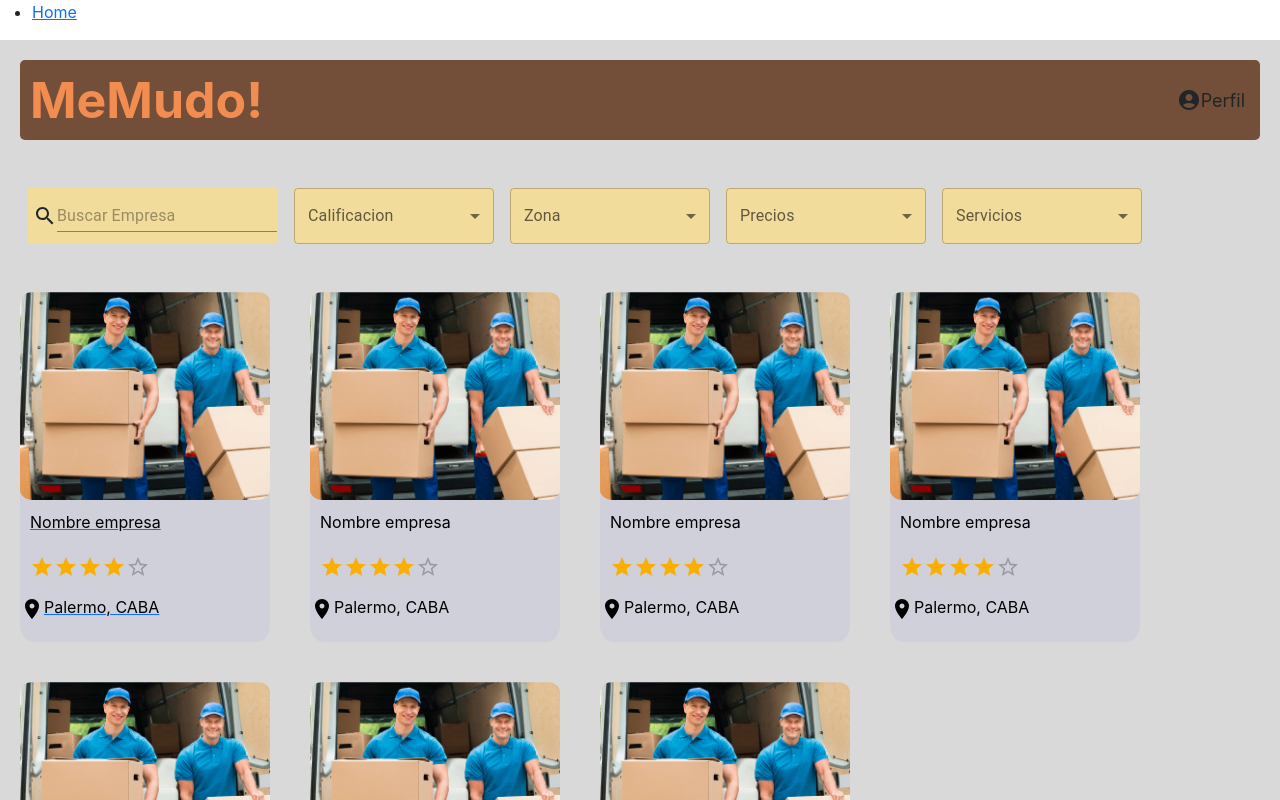
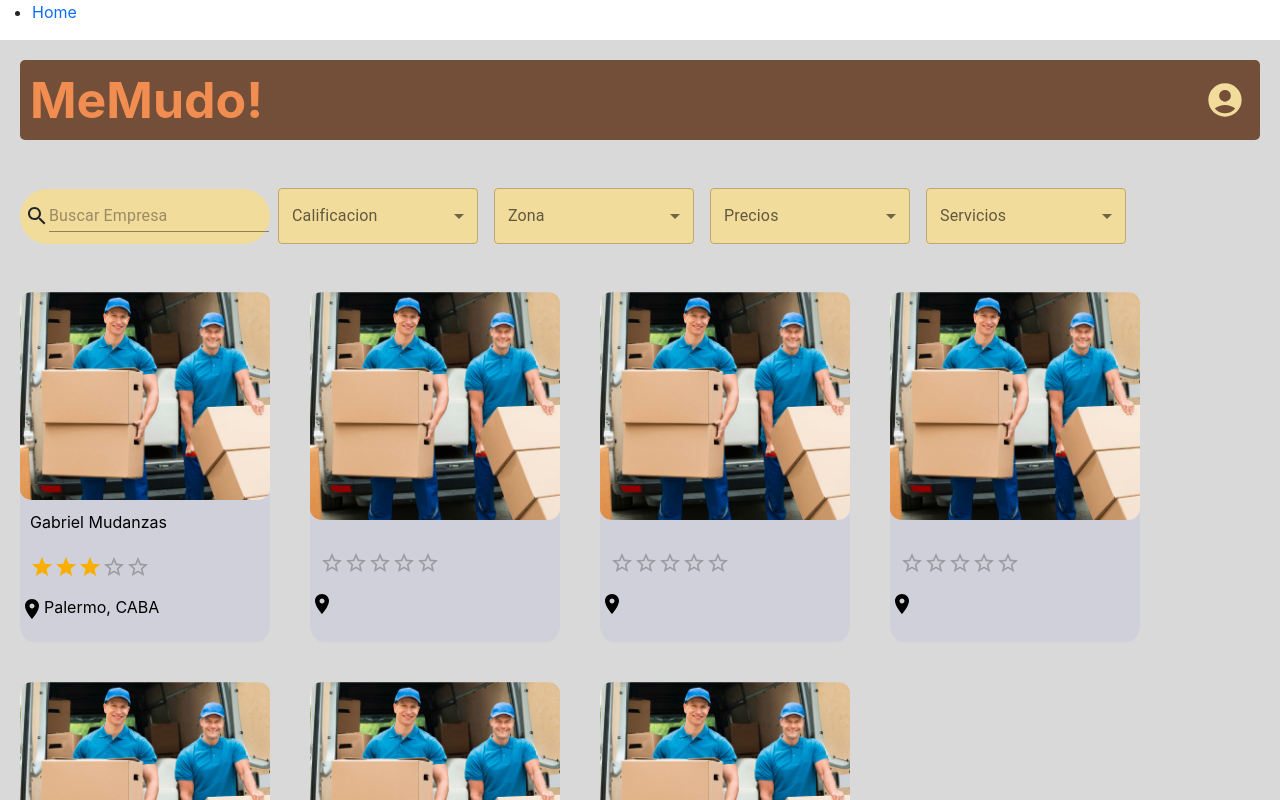
Before and after one commit to IgnacioSorgentini/Web-Mudanzas-FrontEnd, a React (Create React App) app: page /HomeCliente in a window 1280 px wide. Shown: the top 800 px of the page. Built offline with nearby package versions, Linux system fonts and the light colour scheme.

Commit message:
Corrigiendo algunos detalles

```diff
--- a/src/App.jsx
+++ b/src/App.jsx
@@ -22,7 +22,7 @@ export default function App() {
         <nav>
           <ul>
             <li>
-              <Link to="/HomeCliente">Home</Link>
+              <Link to="/HomeOferente" style={{textDecoration:'none'}}>Home</Link>
             </li>
           </ul>
         </nav>
--- a/src/components/Empresa/Empresa.jsx
+++ b/src/components/Empresa/Empresa.jsx
@@ -3,20 +3,20 @@ import './Empresa.css';
 import Rating from '@mui/material/Rating';
 import LocationOnIcon from '@mui/icons-material/LocationOn';
 
-function Empresa(){
+function Empresa({nombre, puntuacion, ubicacion}){
     return(
         <div className="contenedor-empresa">
             <div className="contenedor-imagen">
 
             </div>
             <div className="contenedor-nombre">
-                <p>Nombre empresa</p>
+                <p>{nombre}</p>
             </div>
             <div className="contenedor-puntuacion">
-                <Rating name="read-only" value={4}  readOnly/>
+                <Rating name="read-only" value={puntuacion}  readOnly/>
             </div>
             <div className="contenedor-ubicacion">
-                <p><LocationOnIcon></LocationOnIcon>Palermo, CABA</p>
+                <p><LocationOnIcon></LocationOnIcon>{ubicacion}</p>
             </div>
         </div>
     )
--- a/src/components/Menu/MenuCliente.jsx
+++ b/src/components/Menu/MenuCliente.jsx
@@ -37,7 +37,7 @@ function MenuCliente() {
                 color="inherit"
 
               >
-                <AccountCircle />Perfil
+                <AccountCircle style={{color:'#F2DC9B', fontSize:'40px'}}/>
               </IconButton>
               <Menu
                 id="menu-appbar"
@@ -54,8 +54,8 @@ function MenuCliente() {
                 open={Boolean(anchorEl)}
                 onClose={handleClose}
               >
-                <MenuItem onClick={handleClose}><Link to="/PerfilCliente">Mi perfil</Link></MenuItem>
-                <MenuItem onClick={handleClose}><Link to="/">Cerrar sesion</Link></MenuItem>
+                <MenuItem onClick={handleClose}><Link to="/PerfilCliente" style={{textDecoration:'none', color:'black'}}>Mi perfil</Link></MenuItem>
+                <MenuItem onClick={handleClose}><Link to="/" style={{textDecoration:'none', color:'black'}}>Cerrar sesion</Link></MenuItem>
               </Menu>
             </div>
           </div>
--- a/src/components/Menu/MenuOferente.jsx
+++ b/src/components/Menu/MenuOferente.jsx
@@ -37,7 +37,7 @@ function MenuCliente() {
                 color="inherit"
 
               >
-                <AccountCircle />Perfil
+                <AccountCircle style={{color:'#F2DC9B', fontSize:'40px'}}/>
               </IconButton>
               <Menu
                 id="menu-appbar"
@@ -54,8 +54,8 @@ function MenuCliente() {
                 open={Boolean(anchorEl)}
                 onClose={handleClose}
               >
-                <MenuItem onClick={handleClose}><Link to="/MisContrataciones">Mis contrataciones</Link></MenuItem>
-                <MenuItem onClick={handleClose}><Link to="/">Cerrar sesion</Link></MenuItem>
+                <MenuItem onClick={handleClose}><Link to="/MisContrataciones" style={{textDecoration:'none', color:'black'}}>Mis contrataciones</Link></MenuItem>
+                <MenuItem onClick={handleClose}><Link to="/" style={{textDecoration:'none', color:'black'}}>Cerrar sesion</Link></MenuItem>
               </Menu>
             </div>
           </div>
--- a/src/pages/HomeCliente/HomeCliente.jsx
+++ b/src/pages/HomeCliente/HomeCliente.jsx
@@ -17,20 +17,19 @@ import Stack from '@mui/material/Stack';
 import Empresa from '../../components/Empresa/Empresa';
 import { Link } from 'react-router-dom';
 import MenuCliente from '../../components/Menu/MenuCliente';
+import { BorderColor, BorderStyle } from '@mui/icons-material';
 
 export default function Home(){
     return(
         <div style={{display:"flex", backgroundColor:"#D9D9D9",flex:1,flexDirection:"column"}}>
           <MenuCliente />
-          <div style={{display:"flex", backgroundColor:"#D9D9D9",flex:9,flexDirection:"row", borderRadius:"5px",margin:"20px" }}>
-            <div>
-            <FormControl style={{backgroundColor:"#F2DC9B"}} sx={ { m: 1, minWidth: 200 }}>
-            <Box  style={{display:"flex", backgroundColor:"#F2DC9B", width:250, height:55, borderRadius:"50px", alignItems:"center", flexDirection:"row", paddingLeft:"5px" }}>
+          <div style={{display:"flex", backgroundColor:"#D9D9D9",flex:9,flexDirection:"row", borderRadius:"5px",margin:"20px", alignItems:'center' }}>
+          <Box  style={{display:"flex", backgroundColor:"#F2DC9B", width:250, height:55, borderRadius:"50px", alignItems:"center", flexDirection:"row", paddingLeft:"5px" }}>
             <SearchIcon />
             <Input placeholder="Buscar Empresa" />
-            </Box>
-            </FormControl>
-              <FormControl style={{backgroundColor:"#F2DC9B"}} sx={ { m: 1, minWidth: 200 }}>
+          </Box>
+            <div style={{display:'flex'}}>
+              <FormControl style={{backgroundColor:"#F2DC9B",}} sx={ { m: 1, minWidth: 200 }}>
                   <InputLabel  id="demo-simple-select-label">Calificacion</InputLabel>
                   <Select >
                     <div style={{display:"flex",flex:1,flexDirection:"column",justifyContent:"space-around" ,alignItems:"center"}}>
@@ -82,7 +81,7 @@ export default function Home(){
             </FormControl></div>
             </div>
             <div className="contenedor-empresas" style={{display:"flex", flexDirection:"row", flexWrap: "wrap", justifyContent: "start"}}>
-              <Link to="/Empresa"><Empresa /></Link>
+              <Link to="/Empresa" style={{textDecoration:'none'}}><Empresa nombre="Gabriel Mudanzas" puntuacion={3} ubicacion="Palermo, CABA" /></Link>
               <Empresa />
               <Empresa />
               <Empresa />
```
